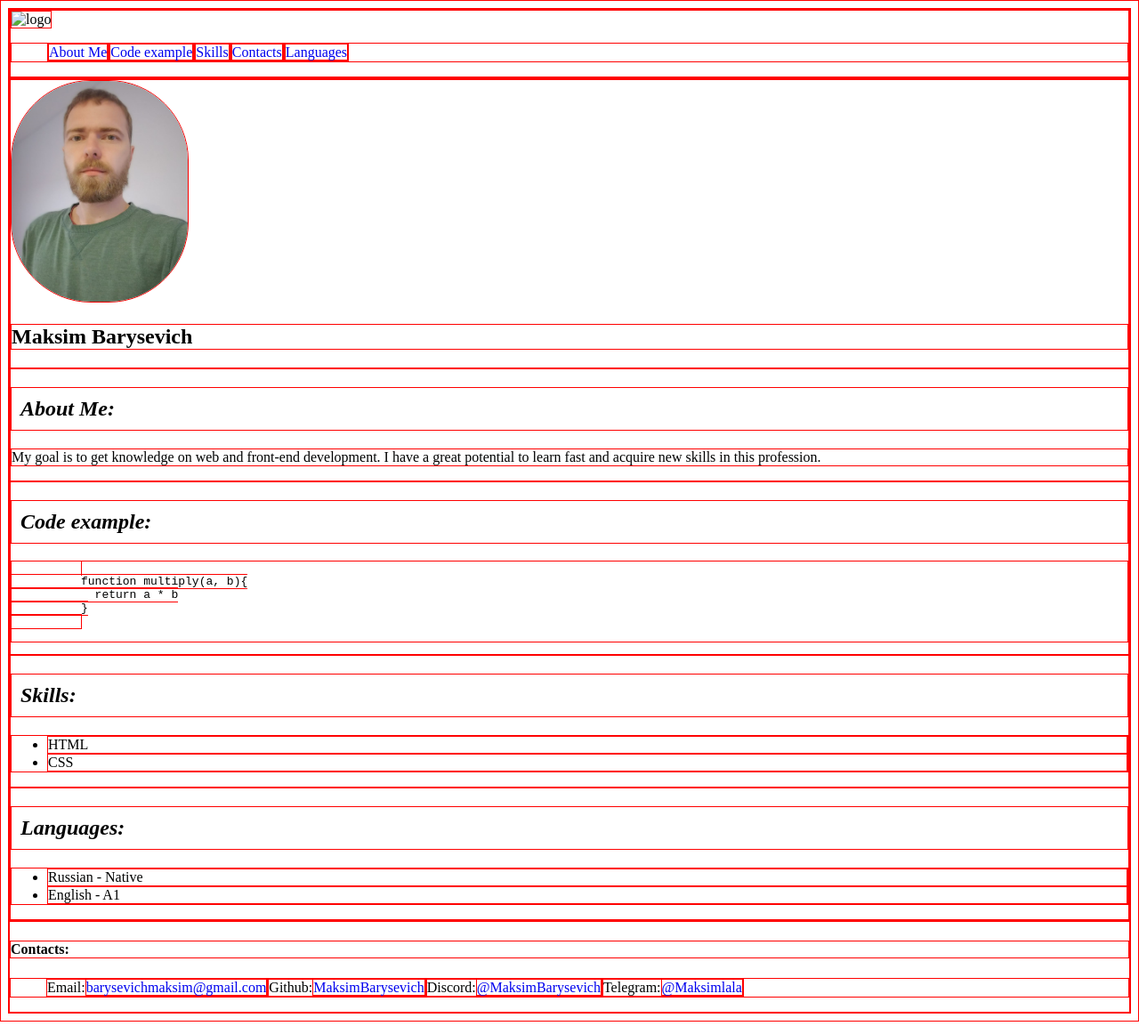
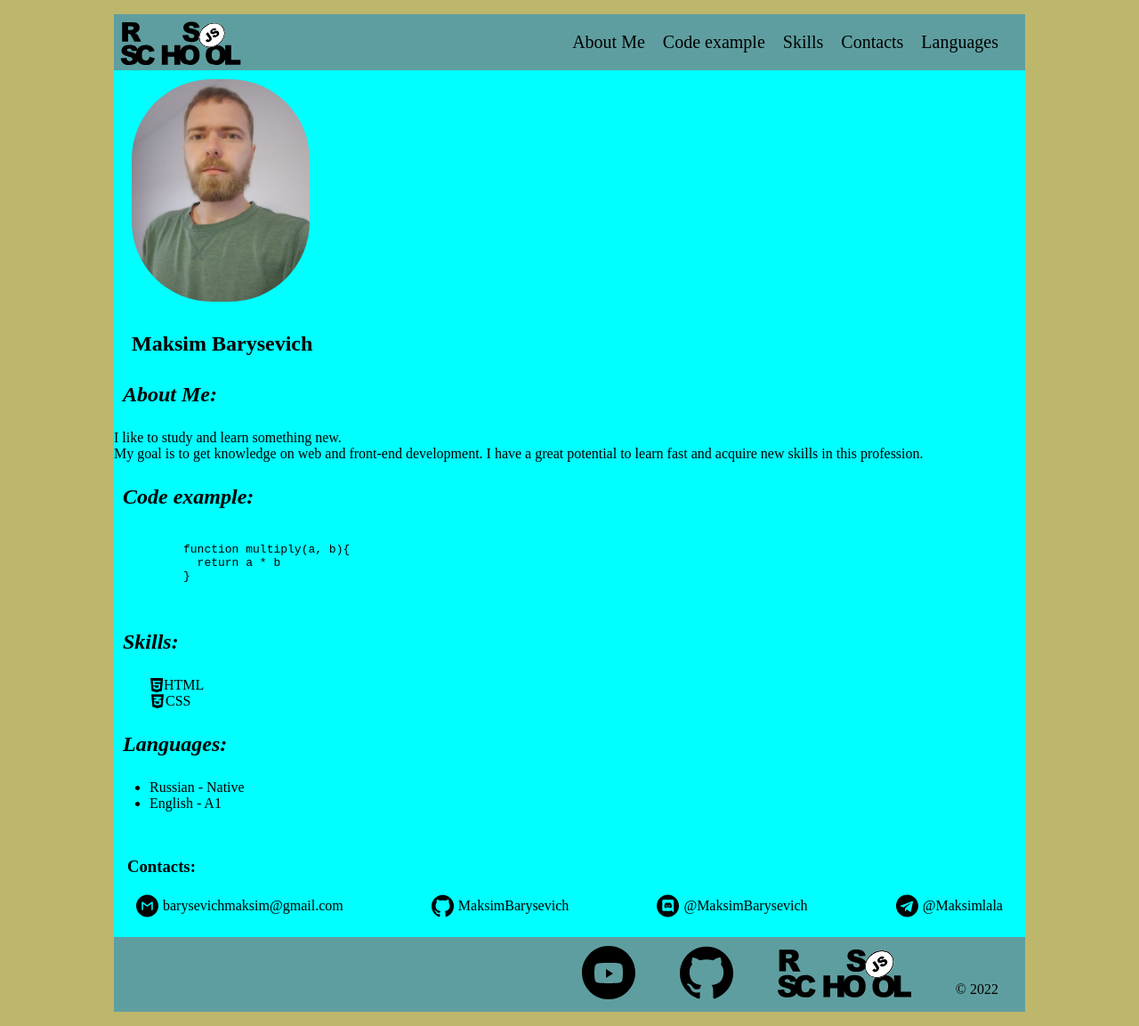
Before and after one commit to MaksimBarysevich/rsschool-cv, a plain HTML site: page index.html in a window 1280 px wide. Shown: the whole page at 89% size. Drawn offline with Linux system fonts and the light colour scheme.

Commit message:
feat: add styles and icon

```diff
--- a/index.html
+++ b/index.html
@@ -1,5 +1,6 @@
 <!DOCTYPE html>
 <html lang="en">
+
 <head>
   <link rel="stylesheet" href="style.css" />
   <link rel="icon" href="icon/icon.ico" />
@@ -8,33 +9,29 @@
   <meta name="viewport" content="width=device-width, initial-scale=1.0" />
   <title>rsschool-cv CV#3</title>
 </head>
+
 <body>
   <header class="header">
+    <img src="icon/rs_school_js.svg" alt="logo" width="150" height="50" class="logo" />
     <nav class="navigation">
-        <img src="" alt="logo" width="100" height="50" />
       <ul class="list">
         <li><a href="#summary">About Me</a></li>
         <li><a href="#code">Code example</a></li>
         <li><a href="#skills">Skills</a></li>
         <li><a href="#contacts">Contacts</a></li>
-          <li><a href="#Languages">Languages</a></li>
+        <li><a href="#languages">Languages</a></li>
       </ul>
     </nav>
   </header>
   <main class="main">
     <section class="section" id="profile">
-        <img
-          src="img/foto.jpg"
-          width="200"
-          height="250"
-          alt="Profile photo"
-          class="avatar"
-        />
+      <img src="img/foto.jpg" width="200" height="250" alt="Profile photo" class="avatar" />
       <h1>Maksim Barysevich</h1>
     </section>
     <section class="section" id="summary">
       <h2 class="title">About Me:</h2>
       <p>
+        I like to study and learn something new.<br />
         My goal is to get knowledge on web and front-end development. I have a
         great potential to learn fast and acquire new skills in this
         profession.
@@ -52,39 +49,51 @@
     </section>
     <section class="section" id="skills">
       <h2 class="title">Skills:</h2>
-        <ul>
-          <li>HTML</li>
-          <li>CSS</li>
+      <ul class="skills-list">
+        <li class="skills-list-item"><img src="icon/html-icon.svg" alt="icon"width="16" height="16">HTML</li>
+        <li class="skills-list-item"><img src="icon/css-icon.svg" alt="icon" width="18" height="18">CSS</li>
       </ul>
     </section>
-      <section class="section" id="Languages">
+    <section class="section" id="languages">
       <h2 class="title">Languages:</h2>
-        <ul>
+      <ul class="languages-list">
         <li>Russian - Native</li>
         <li>English - A1</li>
       </ul>
     </section>
-    </main>
-    <footer class="footer" id="contacts">
-      <h4>Contacts:</h4>
-      <ul class="list">
+    <section class="section" id="contacts">
+      <h3>Contacts:</h3>
+      <ul class="communications">
         <li>
-          Email:<a href="mailto:barysevichmaksim@gmail.com"
-            >barysevichmaksim@gmail.com</a
-          >
+          <a class="contacts-link" href="mailto:barysevichmaksim@gmail.com"><img class="contacts-image"
+              src="icon/gmail.svg" width="30" height="30" alt="icon" />barysevichmaksim@gmail.com</a>
         </li>
         <li>
-          Github:<a href="https://github.com/MaksimBarysevich"
-            >MaksimBarysevich</a
-          >
+          <a class="contacts-link" href="https://github.com/MaksimBarysevich"><img class="contacts-image"
+              src="icon/github.svg" width="30" height="30" alt="icon" />MaksimBarysevich</a>
         </li>
         <li>
-          Discord:<a href="https://discord.com/channels/Maksim Barysevich#3984"
-            >@MaksimBarysevich</a
-          >
+          <a class="contacts-link" href="https://discord.com/channels/Maksim Barysevich#3984"><img
+              class="contacts-image" src="icon/discord.svg" width="30" height="30" alt="icon" />@MaksimBarysevich</a>
         </li>
-        <li>Telegram:<a href="https://t.me/Maksimlala">@Maksimlala</a></li>
+        <li>
+          <a class="contacts-link" href="https://t.me/Maksimlala"><img class="contacts-image" src="icon/telegram.svg"
+              width="30" height="30" alt="icon" />@Maksimlala</a>
+        </li>
       </ul>
+    </section>
+  </main>
+  <footer class="footer">
+    <div>
+      <a class="footer-link" href="https://www.youtube.com/RollingScopesSchool"> <img src="icon/youtube.svg"
+          alt="YouTube" width="60" height="60"></a>
+      <a class="footer-link" href="https://github.com/rolling-scopes/rsschool-app"> <img src="icon/github.svg"
+          alt="GitHub" width="60" height="60"></a>
+      <a class="footer-link" href="https://rs.school/"> <img src="icon/rs_school_js.svg" alt="RSSchool" width="150"
+          height="60"></a>
+      <p class="year">© 2022</p>
+    </div>
   </footer>
 </body>
+
 </html>
--- a/style.css
+++ b/style.css
@@ -2,24 +2,117 @@
   box-sizing: border-box;
 }
 
-* {
-  border: 1px solid red;
+html {
+  background-color: darkkhaki;
+}
+
+h1 {
+  padding-left: 20px;
+}
+
+h3 {
+  padding-left: 15px;
+}
+
+body {
+  margin: 16px auto;
+  width: 80%;
+}
+
+.header {
+  background-color: cadetblue;
+  display: flex;
+  justify-content: space-between;
+  align-items: center;
+}
+
+.list li {
+  padding-left: 10px;
+  padding-right: 10px;
 }
 
 .list {
   display: flex;
   list-style: none;
+  padding-right: 20px;
+ }
+
+.navigation {
+  display: flex;
 }
 
 .avatar {
+  margin: 10px 20px;
   border-radius: 90px;
 }
 
 a {
+  color: #000;
   text-decoration: none;
 }
 
 .title {
   font-style: italic;
   padding: 10px;
+  margin: auto;
 }
+
+.navigation {
+  font-size: 20px;
+}
+
+.main {
+  margin: 0 auto;
+  background-color: aqua;
+}
+
+.footer {
+  background-color: cadetblue;
+
+}
+
+.communications {
+  list-style: none;
+  display: flex;
+  justify-content: space-between;
+  margin: 0;
+  padding: 0px 25px 20px;
+}
+
+.contacts-image {
+  padding-right: 5px;
+}
+
+.contacts-link {
+  display: flex;
+  align-items: center;
+}
+
+.languages-list {
+  margin-bottom: 0;
+  padding-bottom: 32px;
+}
+
+div {
+  display: flex;
+  justify-content: flex-end;
+  padding: 10px 30px;
+}
+
+.year {
+  margin: 0;
+  padding-top: 40px;
+}
+
+.footer-link {
+  margin-right: 50px;
+}
+
+.skills-list{
+  list-style: none;
+  }
+
+.skills-list-item {
+  display: flex;
+  align-items: center;
+  }
```
Also changed, not shown: icon/css-icon.svg (added), icon/discord.svg (added), icon/github.svg (added), icon/gmail.svg (added), icon/html-icon.svg (added), icon/rs_school_js.svg (added), icon/rsschool.svg (added), icon/telegram.svg (added), icon/youtube.svg (added). Lines whose indentation alone changed are shown as unchanged.
